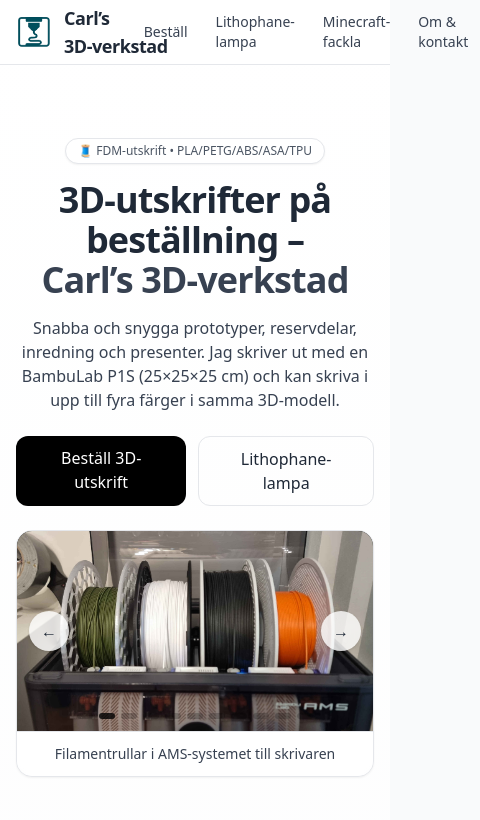
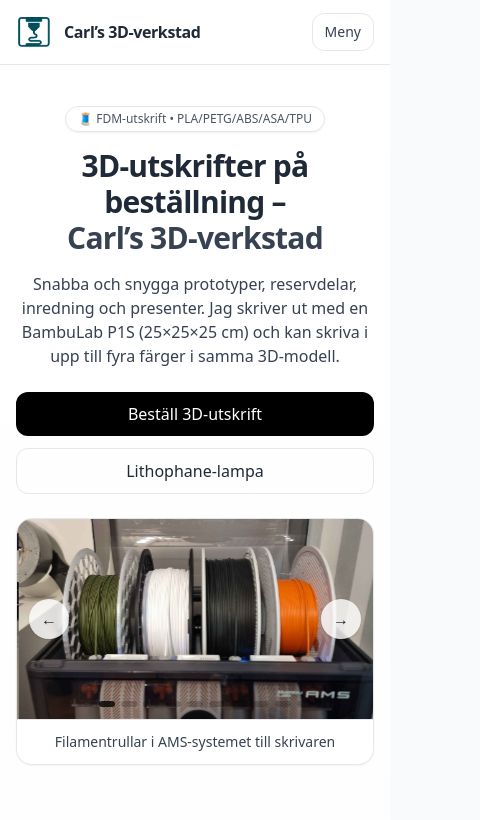
Before and after one commit to LEC1224/carls3d-verkstad-public, a Next.js app: page / in a window 390 px wide. Shown: the top 820 px of the page, 480 px wide, since content can reach past the window. Built offline with nearby package versions, Linux system fonts and the light colour scheme.

Commit message:
Improve mobile navigation and layout responsiveness

```diff
--- a/src/components/Header.tsx
+++ b/src/components/Header.tsx
@@ -1,3 +1,4 @@
+import { useEffect, useState } from "react";
 import Link from "next/link";
 import Image from "next/image";
 import { useRouter } from "next/router";
@@ -12,14 +13,31 @@
 
 export default function Header() {
   const { pathname } = useRouter();
+  const [menuOpen, setMenuOpen] = useState(false);
+
+  useEffect(() => {
+    setMenuOpen(false);
+  }, [pathname]);
+
   return (
     <header className="sticky top-0 z-30 backdrop-blur bg-white/80 border-b">
-      <div className="mx-auto max-w-7xl px-4 sm:px-6 lg:px-8 h-16 flex items-center justify-between">
-        <Link href="/" className="flex items-center gap-3">
+      <div className="mx-auto max-w-7xl px-4 sm:px-6 lg:px-8">
+        <div className="flex min-h-16 items-center justify-between gap-3 py-2">
+        <Link href="/" className="flex min-w-0 items-center gap-3">
           <Image src="/logo.png" alt="Carl’s 3D‑verkstad" width={36} height={36} className="rounded-md" />
-          <span className="font-semibold text-lg tracking-tight">Carl’s 3D‑verkstad</span>
+          <span className="text-base font-semibold tracking-tight sm:text-lg">Carl’s 3D‑verkstad</span>
         </Link>
-        <nav className="flex items-center gap-1">
+        <button
+          type="button"
+          onClick={() => setMenuOpen((open) => !open)}
+          className="rounded-xl border px-3 py-2 text-sm font-medium text-gray-700 transition hover:bg-gray-100 md:hidden"
+          aria-expanded={menuOpen}
+          aria-controls="mobile-nav"
+          aria-label={menuOpen ? "Stäng meny" : "Öppna meny"}
+        >
+          Meny
+        </button>
+        <nav className="hidden items-center gap-1 md:flex">
           {nav.map((n) => {
             const active = pathname === n.href || (n.href !== "/" && pathname.startsWith(n.href));
             return (
@@ -33,6 +51,26 @@
             );
           })}
         </nav>
+        </div>
+
+        {menuOpen && (
+          <nav id="mobile-nav" className="grid gap-2 border-t pb-3 pt-2 md:hidden">
+            {nav.map((n) => {
+              const active = pathname === n.href || (n.href !== "/" && pathname.startsWith(n.href));
+              return (
+                <Link
+                  key={n.href}
+                  href={n.href}
+                  className={`rounded-xl px-3 py-2 text-sm hover:bg-gray-100 ${
+                    active ? "bg-gray-100 font-medium" : "text-gray-700"
+                  }`}
+                >
+                  {n.label}
+                </Link>
+              );
+            })}
+          </nav>
+        )}
       </div>
     </header>
   );
--- a/src/components/Layout.tsx
+++ b/src/components/Layout.tsx
@@ -13,9 +13,9 @@
         <meta name="description" content="3D‑utskrifter på beställning i Sverige – Carl’s 3D‑verkstad" />
         <link rel="icon" href="/logo.png" />
       </Head>
-      <div className="min-h-screen bg-gradient-to-b from-white to-gray-50">
+      <div className="min-h-screen overflow-x-hidden bg-gradient-to-b from-white to-gray-50">
         <Header />
-        <main className="px-4 sm:px-6 lg:px-8 py-10">{children}</main>
+        <main className="px-4 py-6 sm:px-6 sm:py-10 lg:px-8">{children}</main>
         <Footer />
       </div>
     </>
--- a/src/pages/_app.tsx
+++ b/src/pages/_app.tsx
@@ -1,6 +1,14 @@
+import Head from "next/head";
 import type { AppProps } from "next/app";
 import "../styles/globals.css"; // <- must exist
 
 export default function App({ Component, pageProps }: AppProps) {
-  return <Component {...pageProps} />;
+  return (
+    <>
+      <Head>
+        <meta name="viewport" content="width=device-width, initial-scale=1" />
+      </Head>
+      <Component {...pageProps} />
+    </>
+  );
 }
--- a/src/pages/index.tsx
+++ b/src/pages/index.tsx
@@ -56,19 +56,19 @@
     <Layout>
       <section className="mx-auto max-w-7xl">
         {/* Hero */}
-        <div className="mt-8 text-center">
-          <div className="inline-flex items-center gap-3 rounded-full border px-3 py-1 text-xs text-gray-600 bg-white shadow-sm">
+        <div className="mt-4 text-center sm:mt-8">
+          <div className="inline-flex max-w-full items-center gap-3 rounded-full border bg-white px-3 py-1 text-xs text-gray-600 shadow-sm">
             🧵 FDM-utskrift • PLA/PETG/ABS/ASA/TPU
           </div>
-          <h1 className="mt-4 text-4xl font-bold tracking-tight">
+          <h1 className="mt-4 text-3xl font-bold tracking-tight sm:text-4xl">
             3D-utskrifter på beställning – <br />
             <span className="text-gray-700">Carl’s 3D-verkstad</span>
           </h1>
-          <p className="mx-auto mt-4 max-w-3xl text-gray-700">
+          <p className="mx-auto mt-4 max-w-3xl text-base text-gray-700 sm:text-lg">
             Snabba och snygga prototyper, reservdelar, inredning och presenter.
             Jag skriver ut med en BambuLab P1S (25×25×25 cm) och kan skriva i upp till fyra färger i samma 3D-modell.
           </p>
-          <div className="mt-6 flex justify-center gap-3">
+          <div className="mt-6 flex flex-col justify-center gap-3 sm:flex-row">
             <Link href="/bestall" className="rounded-xl bg-black px-5 py-2.5 text-white hover:bg-black/90">
               Beställ 3D-utskrift
             </Link>
--- a/src/styles/globals.css
+++ b/src/styles/globals.css
@@ -5,11 +5,17 @@
 /* System font stack for a clean default look */
 :root { color-scheme: light; }
 html, body { height: 100%; }
-body { @apply bg-gray-50 text-gray-800 antialiased; }
+html { overflow-x: hidden; }
+body { @apply bg-gray-50 text-gray-800 antialiased; overflow-x: hidden; }
 
 a { @apply text-gray-800; }
 body {
   @apply bg-gray-50 text-gray-800;
+}
+
+img {
+  max-width: 100%;
+  height: auto;
 }
 
 input, select, textarea {
```
